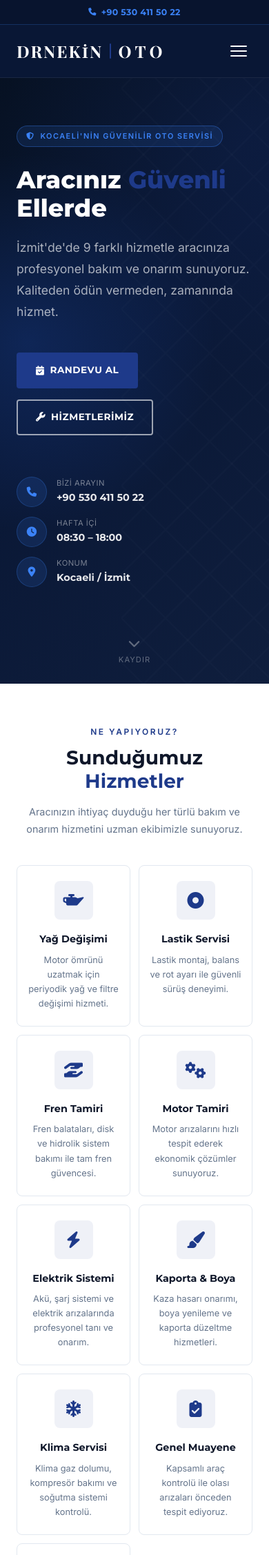
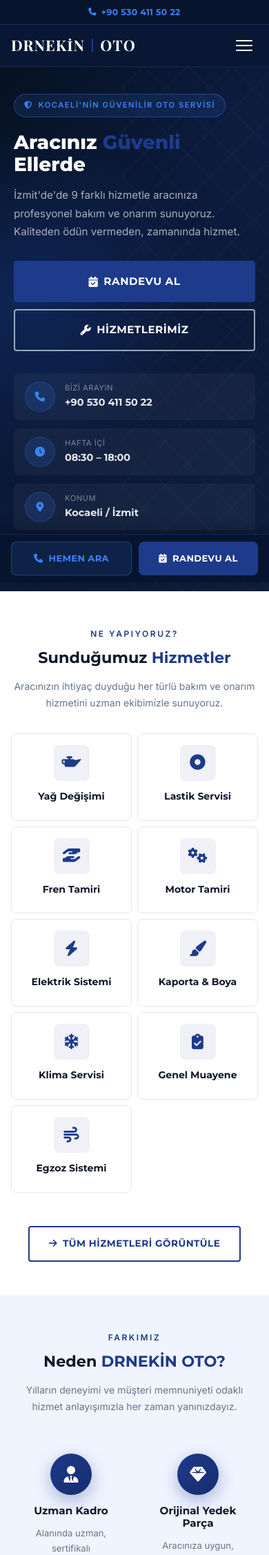
Before and after one commit to cemstark/drn-website, a PHP site: page / in a window 390 px wide. Shown: the top 2254 px of the page at 69% size. Run offline with PHP 8.4, Linux system fonts and the light colour scheme.

Commit message:
Kapsamli mobil optimizasyon - alt bar, swipe, responsive tasarim
Made-with: Cursor

```diff
--- a/blog.html
+++ b/blog.html
@@ -9,7 +9,7 @@
   <link rel="preconnect" href="https://fonts.gstatic.com" crossorigin>
   <link href="https://fonts.googleapis.com/css2?family=Montserrat:wght@400;500;600;700;800&family=Inter:wght@300;400;500;600&family=Playfair+Display:wght@700;800&display=swap" rel="stylesheet">
   <link rel="stylesheet" href="https://cdnjs.cloudflare.com/ajax/libs/font-awesome/6.5.0/css/all.min.css">
-  <link rel="stylesheet" href="css/style.css?v=3">
+  <link rel="stylesheet" href="css/style.css?v=4">
 </head>
 <body>
 
--- a/css/style.css
+++ b/css/style.css
@@ -1244,9 +1244,49 @@ select.form-control {
 .reveal-d3 { transition-delay: 0.3s; }
 .reveal-d4 { transition-delay: 0.4s; }
 
-/* 23. Responsive */
+/* 23. Mobile Bottom Action Bar */
+.mobile-action-bar {
+  display: none;
+  position: fixed;
+  bottom: 0; left: 0; right: 0;
+  z-index: 999;
+  background: #08142e;
+  border-top: 1px solid rgba(59,130,246,0.2);
+  padding: 10px 16px;
+  gap: 10px;
+  box-shadow: 0 -4px 20px rgba(0,0,0,0.3);
+}
+.mobile-action-bar a {
+  flex: 1;
+  display: flex;
+  align-items: center;
+  justify-content: center;
+  gap: 8px;
+  padding: 13px 10px;
+  border-radius: var(--radius);
+  font-family: 'Montserrat', sans-serif;
+  font-size: 0.82rem;
+  font-weight: 700;
+  text-transform: uppercase;
+  letter-spacing: 0.3px;
+  text-decoration: none;
+  transition: var(--transition);
+}
+.mab-call {
+  background: rgba(59,130,246,0.12);
+  border: 1.5px solid rgba(59,130,246,0.35);
+  color: #3b82f6 !important;
+}
+.mab-call:hover { background: rgba(59,130,246,0.2); }
+.mab-randevu {
+  background: #1e3a8a;
+  color: #fff !important;
+}
+.mab-randevu:hover { background: #162d6f; }
+
+/* 24. Responsive */
 /* =====================
-   RESPONSIVE - TABLET
+   TABLET (1100px)
    ===================== */
 @media (max-width: 1100px) {
   .footer-grid { grid-template-columns: 1fr 1fr; }
@@ -1254,177 +1294,179 @@ select.form-control {
 }
 
 /* =====================
-   RESPONSIVE - MOBILE LARGE (900px)
+   TABLET-MOBILE (900px)
    ===================== */
 @media (max-width: 900px) {
-  /* Topbar: hide address, center phone */
   .topbar-left { display: none; }
   .topbar .container { justify-content: center; }
-
-  /* Nav */
   .nav-links, .nav-cta-wrapper { display: none; }
   .hamburger { display: flex; }
-
-  /* Layouts */
   .about-intro { grid-template-columns: 1fr; }
   .about-img-wrap { max-width: 480px; margin: 0 auto; }
   .contact-layout { grid-template-columns: 1fr; }
   .appointment-layout { grid-template-columns: 1fr; }
   .blog-card { grid-template-columns: 1fr; }
   .blog-card-img { height: 190px; }
+  .services-detail-grid { grid-template-columns: repeat(auto-fill, minmax(280px, 1fr)); }
 
-  /* Services detail */
-  .services-detail-grid { grid-template-columns: repeat(auto-fill, minmax(280px, 1fr)); }
+  /* Carousel: swipe on mobile, hide arrows */
+  .carousel-btn { display: none; }
+  .reviews-carousel-wrap { gap: 0; }
 }
 
 /* =====================
-   RESPONSIVE - MOBILE (640px)
+   MOBILE (640px)
    ===================== */
 @media (max-width: 640px) {
-  /* Header heights */
+  /* Bottom bar */
+  .mobile-action-bar { display: flex; }
+  body { padding-bottom: 72px; }
+
+  /* Header */
   .topbar { height: 36px; }
   .navbar { top: 36px; }
-  .hero { padding-top: 112px; }
-  .page-header { padding-top: 152px; }
+  .navbar .container { height: 60px; }
 
-  /* Typography */
-  .section-title { font-size: 1.75rem; }
-  .page-header h1 { font-size: 1.9rem; }
+  /* Mobile nav improvements */
+  .mobile-nav {
+    position: fixed;
+    top: 96px; left: 0; right: 0;
+    bottom: 0;
+    overflow-y: auto;
+    z-index: 998;
+    display: block;
+    transform: translateX(-100%);
+    transition: transform 0.3s ease;
+  }
+  .mobile-nav.open { transform: translateX(0); display: block; }
+  .mobile-nav ul { padding: 8px 20px; }
+  .mobile-nav ul li a {
+    padding: 16px 0;
+    font-size: 1rem;
+    border-bottom: 1px solid rgba(255,255,255,0.06);
+  }
+  .mobile-nav-cta { padding: 20px 20px 100px; }
+  .mobile-nav-cta .btn { width: 100%; justify-content: center; padding: 16px; font-size: 1rem; }
+
+  /* Hero */
+  .hero { padding-top: 96px; min-height: auto; padding-bottom: 48px; }
+  .hero-container { padding: 40px 20px 40px; }
+  .hero h1 { font-size: clamp(1.9rem, 7vw, 2.4rem); margin-bottom: 16px; }
+  .hero-subtitle { font-size: 0.95rem; margin-bottom: 28px; }
+  .hero-badge { font-size: 0.7rem; padding: 7px 14px; margin-bottom: 20px; }
+  .hero-btns { flex-direction: column; width: 100%; gap: 10px; margin-bottom: 32px; }
+  .hero-btns .btn { width: 100%; justify-content: center; }
+  .hero-info { flex-direction: column; gap: 12px; }
+  .hero-info-item { padding: 12px 16px; background: rgba(255,255,255,0.04); border-radius: var(--radius); }
+  .scroll-indicator { display: none; }
+
+  /* Page header */
+  .page-header { padding: 120px 0 44px; }
+  .page-header h1 { font-size: 1.8rem; }
 
   /* Sections */
-  .section { padding: 56px 0; }
-  .section-header { margin-bottom: 40px; }
+  .section { padding: 48px 0; }
+  .section-header { margin-bottom: 32px; }
+  .section-title { font-size: 1.6rem; }
+  .section-desc { font-size: 0.88rem; }
+  .container { padding: 0 16px; }
 
-  /* Hero */
-  .hero { min-height: auto; padding-bottom: 70px; }
-  .hero-btns { flex-direction: column; align-items: flex-start; }
-  .hero-info { flex-direction: column; gap: 14px; }
-  .hero h1 { font-size: 2.2rem; }
+  /* Services grid: 2 cols */
+  .services-grid { grid-template-columns: 1fr 1fr; gap: 12px; }
+  .service-card { padding: 20px 14px; }
+  .service-icon { width: 52px; height: 52px; font-size: 1.4rem; margin-bottom: 14px; }
+  .service-card h3 { font-size: 0.88rem; }
+  .service-card p { display: none; }
+
+  /* Features: 2 cols */
+  .features-grid { grid-template-columns: 1fr 1fr; gap: 16px; }
+  .feature-card { padding: 24px 14px; }
+  .feature-icon { width: 60px; height: 60px; font-size: 1.5rem; margin-bottom: 14px; }
+  .feature-card h3 { font-size: 0.95rem; }
+  .feature-card p { font-size: 0.82rem; }
 
   /* Stats */
-  .stats-grid { grid-template-columns: 1fr 1fr; gap: 28px; }
-  .stat-number { font-size: 2.2rem; }
-  .stat-label { font-size: 0.75rem; }
+  .stats-section { padding: 44px 0; }
+  .stats-grid { grid-template-columns: 1fr 1fr; gap: 24px; }
+  .stat-number { font-size: 2rem; }
+  .stat-label { font-size: 0.72rem; }
 
-  /* Testimonials */
-  .testimonials-grid { grid-template-columns: 1fr; }
+  /* Guarantee section */
+  .guarantee-section { padding: 48px 0; }
+  .guarantee-inner { grid-template-columns: 1fr; gap: 28px; }
+  .guarantee-left { flex-direction: column; gap: 16px; align-items: center; text-align: center; }
+  .guarantee-icon-wrap { width: 72px; height: 72px; font-size: 2rem; }
+  .guarantee-text h2 { font-size: 1.5rem; }
+  .guarantee-list { text-align: left; }
+  .guarantee-cta-card { max-width: 100%; padding: 24px 20px; }
+  .gcta-num { font-size: 3.5rem; }
+
+  /* Reviews carousel */
+  .reviews-track .testimonial-card { min-width: 100%; }
+  .google-rating-badge { flex-wrap: wrap; justify-content: center; gap: 6px; padding: 10px 16px; }
+
+  /* CTA section */
+  .cta-section { padding: 48px 0; }
+  .cta-section h2 { font-size: 1.6rem; }
+  .cta-btns { flex-direction: column; align-items: stretch; }
+  .cta-btns .btn { width: 100%; justify-content: center; }
 
   /* Forms */
   .form-row { grid-template-columns: 1fr; }
+  .contact-form-card, .appointment-form-card,
+  .contact-info-card, .appointment-sidebar { padding: 24px 16px; }
 
   /* Footer */
-  .footer-grid { grid-template-columns: 1fr; }
-  .footer-bottom { flex-direction: column; text-align: center; }
+  .footer { padding: 48px 0 0; }
+  .footer-grid { grid-template-columns: 1fr; gap: 28px; padding-bottom: 36px; }
+  .footer-bottom { flex-direction: column; text-align: center; gap: 6px; }
 
   /* About */
+  .about-content h2 { font-size: 1.6rem; }
   .about-checklist { grid-template-columns: 1fr; }
-  .years-badge { width: 90px; height: 90px; bottom: -10px; right: -10px; }
-  .years-badge .num { font-size: 1.6rem; }
+  .years-badge { width: 80px; height: 80px; bottom: -8px; right: -8px; }
+  .years-badge .num { font-size: 1.4rem; }
 
-  /* CTA */
-  .cta-btns { flex-direction: column; align-items: center; }
-  .cta-section h2 { font-size: 1.75rem; }
-
-  /* Services */
-  .services-detail-grid { grid-template-columns: 1fr; }
-
-  /* Cards */
-  .contact-form-card, .appointment-form-card,
-  .contact-info-card, .appointment-sidebar { padding: 28px 20px; }
+  /* Values */
+  .values-grid { grid-template-columns: 1fr 1fr; gap: 12px; }
+  .value-card { padding: 22px 14px; }
 
   /* Blog */
-  .blog-card-body { padding: 20px; }
+  .blog-card-body { padding: 18px; }
+  .blog-card-body h3 { font-size: 0.95rem; }
+
+  /* Services detail */
+  .services-detail-grid { grid-template-columns: 1fr; }
 }
 
 /* =====================
-   RESPONSIVE - MOBILE SMALL (480px)
+   MOBILE XS (400px)
    ===================== */
-@media (max-width: 480px) {
-  /* Logo scale down */
-  .tl-brand, .tl-oto { font-size: 1.5rem; }
-  .tl-sep { height: 22px; }
-  .footer-text-logo .tl-brand,
-  .footer-text-logo .tl-oto { font-size: 1.3rem; }
-
-  /* Services: 2 columns */
-  .services-grid { grid-template-columns: 1fr 1fr; gap: 12px; }
-  .service-card { padding: 22px 14px; }
-  .service-icon { width: 56px; height: 56px; font-size: 1.5rem; }
-  .service-card h3 { font-size: 0.9rem; }
-  .service-card p { font-size: 0.8rem; }
-
-  /* Features: 2 columns */
-  .features-grid { grid-template-columns: 1fr 1fr; gap: 18px; }
-  .feature-card { padding: 28px 14px; }
-  .feature-icon { width: 64px; height: 64px; font-size: 1.6rem; margin-bottom: 18px; }
-  .feature-card h3 { font-size: 1rem; }
-
-  /* Values: 2 columns */
-  .values-grid { grid-template-columns: 1fr 1fr; gap: 14px; }
-  .value-card { padding: 24px 16px; }
-
-  /* Buttons */
-  .btn-lg { padding: 13px 26px; font-size: 0.85rem; }
-
-  /* Hero badge */
-  .hero-badge { font-size: 0.68rem; padding: 6px 13px; }
-
-  /* FAQ */
-  .faq-question h3 { font-size: 0.88rem; }
-  .faq-question { padding: 16px 18px; }
-
-  /* Blog meta */
-  .blog-meta { flex-wrap: wrap; gap: 8px; }
-
-  /* Section desc */
-  .section-desc { font-size: 0.9rem; }
+@media (max-width: 400px) {
+  .tl-brand, .tl-oto { font-size: 1.35rem; letter-spacing: 1px; }
+  .tl-sep { height: 20px; }
+  .hero h1 { font-size: 1.75rem; }
+  .section-title { font-size: 1.4rem; }
+  .services-grid { grid-template-columns: 1fr 1fr; gap: 8px; }
+  .service-card { padding: 16px 10px; }
+  .features-grid { grid-template-columns: 1fr 1fr; gap: 10px; }
+  .stats-grid { gap: 16px; }
+  .stat-number { font-size: 1.75rem; }
 }
 
 /* =====================
-   TOUCH / POINTER DEVICES
+   TOUCH DEVICES
    ===================== */
 @media (hover: none) and (pointer: coarse) {
-  /* Disable hover transforms on touch devices */
   .service-card:hover,
   .value-card:hover,
   .blog-card:hover,
-  .service-detail-card:hover { transform: none; }
-
-  /* Bigger tap targets */
-  .nav-links a { padding: 10px 14px; }
+  .service-detail-card:hover { transform: none; box-shadow: none; }
   .btn { min-height: 48px; }
   .filter-btn { min-height: 44px; }
-  .faq-question { min-height: 56px; }
-  .mobile-nav ul li a { padding: 15px 0; }
+  .faq-question { min-height: 52px; }
+  .mobile-nav ul li a { padding: 18px 0; }
   .social-link { width: 44px; height: 44px; }
   .hamburger { padding: 10px; }
+  .form-control { font-size: 16px; }
 }
-
-/* =====================
-   RESPONSIVE - MOBILE XS (380px)
-   ===================== */
-@media (max-width: 380px) {
-  /* Tiny logo */
-  .tl-brand, .tl-oto { font-size: 1.3rem; letter-spacing: 1px; }
-  .text-logo { gap: 7px; }
-  .tl-sep { height: 18px; }
-
-  /* Single column services on very tiny */
-  .services-grid { grid-template-columns: 1fr; }
-  .features-grid { grid-template-columns: 1fr; }
-  .values-grid { grid-template-columns: 1fr; }
-
-  /* Smaller padding */
-  .container { padding: 0 14px; }
-  .section { padding: 48px 0; }
-  .mobile-nav ul { padding: 10px 14px; }
-  .mobile-nav-cta { padding: 12px 14px 16px; }
-
-  /* Section title */
-  .section-title { font-size: 1.55rem; }
-  .page-header h1 { font-size: 1.65rem; }
-
-  /* Stats: keep 2 cols */
-  .stats-grid { grid-template-columns: 1fr 1fr; gap: 20px; }
-  .stat-number { font-size: 1.9rem; }
-}
--- a/galeri.html
+++ b/galeri.html
@@ -9,7 +9,7 @@
   <link rel="preconnect" href="https://fonts.gstatic.com" crossorigin>
   <link href="https://fonts.googleapis.com/css2?family=Montserrat:wght@400;500;600;700;800&family=Inter:wght@300;400;500;600&family=Playfair+Display:wght@700;800&display=swap" rel="stylesheet">
   <link rel="stylesheet" href="https://cdnjs.cloudflare.com/ajax/libs/font-awesome/6.5.0/css/all.min.css">
-  <link rel="stylesheet" href="css/style.css?v=3">
+  <link rel="stylesheet" href="css/style.css?v=4">
   <style>
     .gallery-item[data-color="1"] .gallery-inner { background: linear-gradient(135deg, #1a0a0a 0%, #3d1010 100%); }
     .gallery-item[data-color="2"] .gallery-inner { background: linear-gradient(135deg, #0a0a1a 0%, #101035 100%); }
--- a/hakkimizda.html
+++ b/hakkimizda.html
@@ -9,7 +9,7 @@
   <link rel="preconnect" href="https://fonts.gstatic.com" crossorigin>
   <link href="https://fonts.googleapis.com/css2?family=Montserrat:wght@400;500;600;700;800&family=Inter:wght@300;400;500;600&family=Playfair+Display:wght@700;800&display=swap" rel="stylesheet">
   <link rel="stylesheet" href="https://cdnjs.cloudflare.com/ajax/libs/font-awesome/6.5.0/css/all.min.css">
-  <link rel="stylesheet" href="css/style.css?v=3">
+  <link rel="stylesheet" href="css/style.css?v=4">
 </head>
 <body>
 
--- a/hizmetler.html
+++ b/hizmetler.html
@@ -9,7 +9,7 @@
   <link rel="preconnect" href="https://fonts.gstatic.com" crossorigin>
   <link href="https://fonts.googleapis.com/css2?family=Montserrat:wght@400;500;600;700;800&family=Inter:wght@300;400;500;600&family=Playfair+Display:wght@700;800&display=swap" rel="stylesheet">
   <link rel="stylesheet" href="https://cdnjs.cloudflare.com/ajax/libs/font-awesome/6.5.0/css/all.min.css">
-  <link rel="stylesheet" href="css/style.css?v=3">
+  <link rel="stylesheet" href="css/style.css?v=4">
 </head>
 <body>
 
--- a/iletisim.html
+++ b/iletisim.html
@@ -9,7 +9,7 @@
   <link rel="preconnect" href="https://fonts.gstatic.com" crossorigin>
   <link href="https://fonts.googleapis.com/css2?family=Montserrat:wght@400;500;600;700;800&family=Inter:wght@300;400;500;600&family=Playfair+Display:wght@700;800&display=swap" rel="stylesheet">
   <link rel="stylesheet" href="https://cdnjs.cloudflare.com/ajax/libs/font-awesome/6.5.0/css/all.min.css">
-  <link rel="stylesheet" href="css/style.css?v=3">
+  <link rel="stylesheet" href="css/style.css?v=4">
 </head>
 <body>
 
--- a/index.html
+++ b/index.html
@@ -9,7 +9,7 @@
   <link rel="preconnect" href="https://fonts.gstatic.com" crossorigin>
   <link href="https://fonts.googleapis.com/css2?family=Montserrat:wght@400;500;600;700;800&family=Inter:wght@300;400;500;600&family=Playfair+Display:wght@700;800&display=swap" rel="stylesheet">
   <link rel="stylesheet" href="https://cdnjs.cloudflare.com/ajax/libs/font-awesome/6.5.0/css/all.min.css">
-  <link rel="stylesheet" href="css/style.css?v=3">
+  <link rel="stylesheet" href="css/style.css?v=4">
 </head>
 <body>
 
--- a/js/main.js
+++ b/js/main.js
@@ -154,6 +154,17 @@ document.querySelectorAll('form[data-form]').forEach(form => {
   });
 });
 
+// --- Mobile Action Bar ---
+(function() {
+  const bar = document.createElement('div');
+  bar.className = 'mobile-action-bar';
+  bar.innerHTML = `
+    <a href="tel:+905304115022" class="mab-call"><i class="fa-solid fa-phone"></i> Hemen Ara</a>
+    <a href="randevu.html" class="mab-randevu"><i class="fa-solid fa-calendar-check"></i> Randevu Al</a>
+  `;
+  document.body.appendChild(bar);
+})();
+
 // --- Reviews Carousel ---
 (function() {
   const track = document.getElementById('reviewsTrack');
@@ -164,41 +175,59 @@ document.querySelectorAll('form[data-form]').forEach(form => {
   const total = cards.length;
   let perView = window.innerWidth <= 640 ? 1 : window.innerWidth <= 900 ? 2 : 3;
   let current = 0;
-  const maxIndex = total - perView;
   let autoTimer;
 
+  function getMaxIndex() { return Math.max(0, total - perView); }
+
   function buildDots() {
+    if (!dotsWrap) return;
     dotsWrap.innerHTML = '';
-    const dotCount = maxIndex + 1;
-    for (let i = 0; i <= maxIndex; i++) {
+    for (let i = 0; i <= getMaxIndex(); i++) {
       const d = document.createElement('button');
       d.className = 'carousel-dot' + (i === 0 ? ' active' : '');
-      d.addEventListener('click', () => goTo(i));
+      d.addEventListener('click', () => { stopAuto(); goTo(i); startAuto(); });
       dotsWrap.appendChild(d);
     }
   }
 
   function updateDots() {
+    if (!dotsWrap) return;
     dotsWrap.querySelectorAll('.carousel-dot').forEach((d, i) => {
       d.classList.toggle('active', i === current);
     });
   }
 
   function goTo(idx) {
-    current = Math.max(0, Math.min(idx, maxIndex));
-    const cardWidth = cards[0].offsetWidth + 24;
+    const max = getMaxIndex();
+    current = Math.max(0, Math.min(idx, max));
+    const gap = 24;
+    const cardWidth = cards[0].offsetWidth + gap;
     track.style.transform = `translateX(-${current * cardWidth}px)`;
     updateDots();
   }
 
-  function next() { goTo(current >= maxIndex ? 0 : current + 1); }
-  function prev() { goTo(current <= 0 ? maxIndex : current - 1); }
+  function next() { goTo(current >= getMaxIndex() ? 0 : current + 1); }
+  function prev() { goTo(current <= 0 ? getMaxIndex() : current - 1); }
 
   function startAuto() { autoTimer = setInterval(next, 4500); }
   function stopAuto() { clearInterval(autoTimer); }
 
   document.querySelector('.carousel-prev')?.addEventListener('click', () => { stopAuto(); prev(); startAuto(); });
   document.querySelector('.carousel-next')?.addEventListener('click', () => { stopAuto(); next(); startAuto(); });
+
+  // Touch/swipe support
+  let touchStartX = 0;
+  let touchEndX = 0;
+  track.addEventListener('touchstart', e => { touchStartX = e.changedTouches[0].screenX; }, { passive: true });
+  track.addEventListener('touchend', e => {
+    touchEndX = e.changedTouches[0].screenX;
+    const diff = touchStartX - touchEndX;
+    if (Math.abs(diff) > 50) {
+      stopAuto();
+      diff > 0 ? next() : prev();
+      startAuto();
+    }
+  }, { passive: true });
 
   buildDots();
   startAuto();
--- a/randevu.html
+++ b/randevu.html
@@ -9,7 +9,7 @@
   <link rel="preconnect" href="https://fonts.gstatic.com" crossorigin>
   <link href="https://fonts.googleapis.com/css2?family=Montserrat:wght@400;500;600;700;800&family=Inter:wght@300;400;500;600&family=Playfair+Display:wght@700;800&display=swap" rel="stylesheet">
   <link rel="stylesheet" href="https://cdnjs.cloudflare.com/ajax/libs/font-awesome/6.5.0/css/all.min.css">
-  <link rel="stylesheet" href="css/style.css?v=3">
+  <link rel="stylesheet" href="css/style.css?v=4">
 </head>
 <body>
 
--- a/sss.html
+++ b/sss.html
@@ -9,7 +9,7 @@
   <link rel="preconnect" href="https://fonts.gstatic.com" crossorigin>
   <link href="https://fonts.googleapis.com/css2?family=Montserrat:wght@400;500;600;700;800&family=Inter:wght@300;400;500;600&family=Playfair+Display:wght@700;800&display=swap" rel="stylesheet">
   <link rel="stylesheet" href="https://cdnjs.cloudflare.com/ajax/libs/font-awesome/6.5.0/css/all.min.css">
-  <link rel="stylesheet" href="css/style.css?v=3">
+  <link rel="stylesheet" href="css/style.css?v=4">
 </head>
 <body>
 
```
